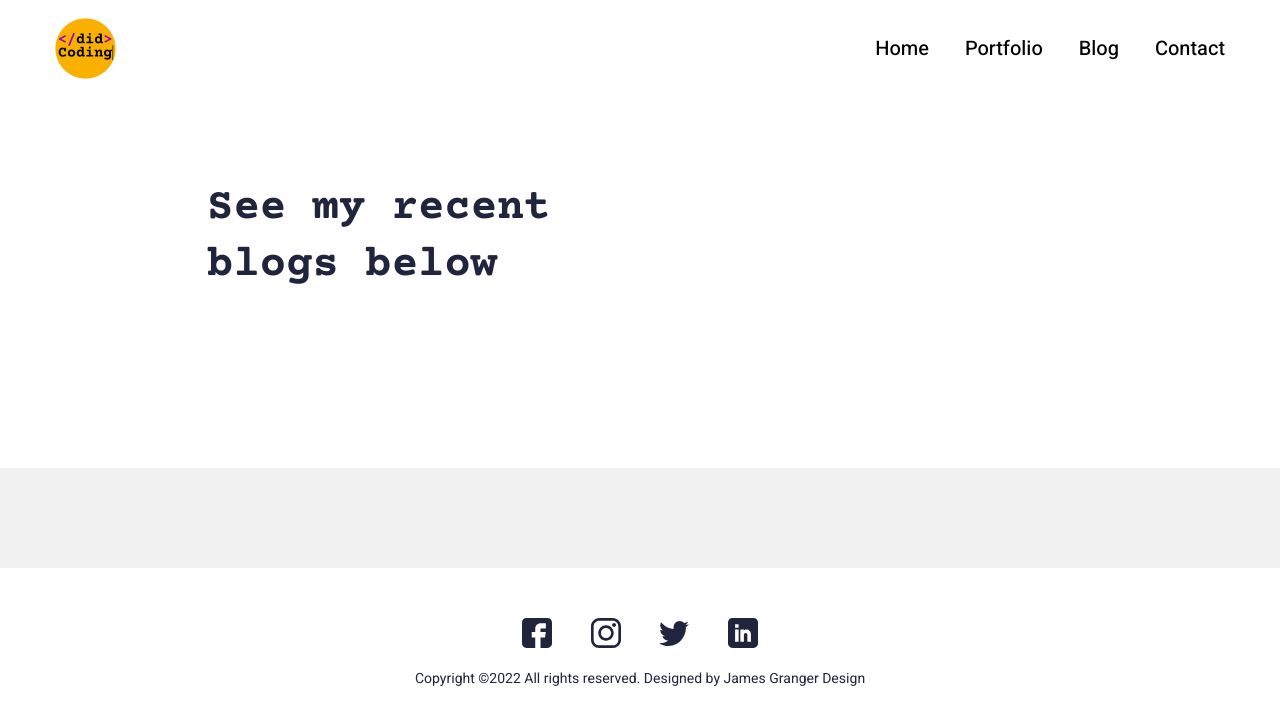
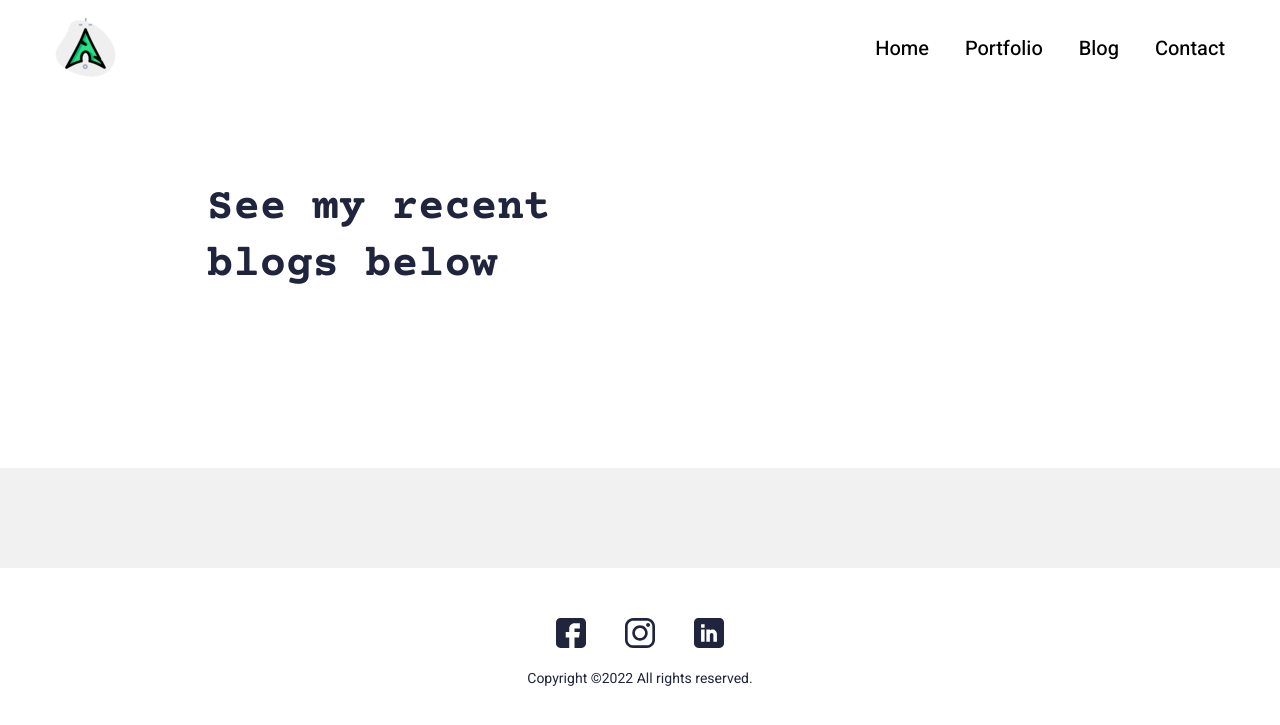
Before and after one commit to gensahil1997/Resume, a Django app: page /blog/ in a window 1280 px wide. Shown: the top 725 px of the page. Run offline with Django 3.2, Linux system fonts and the light colour scheme; data that the repository does not hold is empty; some libraries are stand-ins or nearby versions.

Commit message:
Added Picture

```diff
--- a/main/templates/main/base.html
+++ b/main/templates/main/base.html
@@ -12,8 +12,8 @@
     <meta name="description" content="{% block description %}{% endblock %}">
     <meta name="keywords" content="{% block keywords %}{% endblock %}">
 
-    <link rel="shortcut icon" type="image/x-icon" href="{% static 'images/icon.jpg' %}">
-    <link rel="apple-touch-icon" type="image/jpg" href="{% static 'images/icon.jpg' %}">
+    <link rel="shortcut icon" type="image/x-icon" href="{% static 'images/best.png' %}">
+    <link rel="apple-touch-icon" type="image/jpg" href="{% static 'images/best.png' %}">
 
     <!-- ================================
     Start CSS
--- a/main/templates/main/partials/footer.html
+++ b/main/templates/main/partials/footer.html
@@ -6,13 +6,14 @@ Start Footer
     <div class="footerCol">
     <div class="container">
         <ul class="socialCol">
-        <li><a href="javascript:void(0)"><img src="{% static 'images/fb.svg' %}" alt="..."></a></li>
-        <li><a href="javascript:void(0)"><img src="{% static 'images/insta.svg' %}" alt="..."></a></li>
-        <li><a href="javascript:void(0)"><img src="{% static 'images/twitter.svg' %}" alt="..."></a></li>
-        <li><a href="javascript:void(0)"><img src="{% static 'images/linkedin.svg' %}" alt="..."></a></li>
+        <li><a href="https://www.facebook.com/me.sahilansari1"><img src="{% static 'images/fb.svg' %}" alt="..."></a></li>
+        <li><a href="https://www.instagram.com/gen_sahil12"><img src="{% static 'images/insta.svg' %}" alt="..."></a></li>
+        <!--<li><a href="javascript:void(0)"><img src="{% static 'images/twitter.svg' %}" alt="..."></a></li>
+        -->
+            <li><a href="javascript:void(0)"><img src="{% static 'images/linkedin.svg' %}" alt="..."></a></li>
         </ul>
         <div class="copyrightCol">
-        <p>Copyright ©{% now 'Y' %} All rights reserved. Designed by <a href="https://jamesgrangerdesign.co.uk/" target="_blank">James Granger Design</a></p>
+        <p>Copyright ©{% now 'Y' %} All rights reserved.</p>
         </div>
     </div>
     </div>
--- a/main/templates/main/partials/nav.html
+++ b/main/templates/main/partials/nav.html
@@ -7,7 +7,7 @@ Start Navigation Bar
     <div class="container-fluid">
         <div class="row align-items-center">
         <div class="col-auto">
-            <div class="logoCol"><a href="{% url 'main:home' %}"><img src="{% static 'images/logo.png' %}" alt="..."></a></div>
+            <div class="logoCol"><a href="{% url 'main:home' %}"><img src="{% static 'images/best.png' %}" alt="..."></a></div>
         </div>
         <div class="col">
             <div class="d-md-none">
```
Also changed, not shown: static/images/best.png (added).
